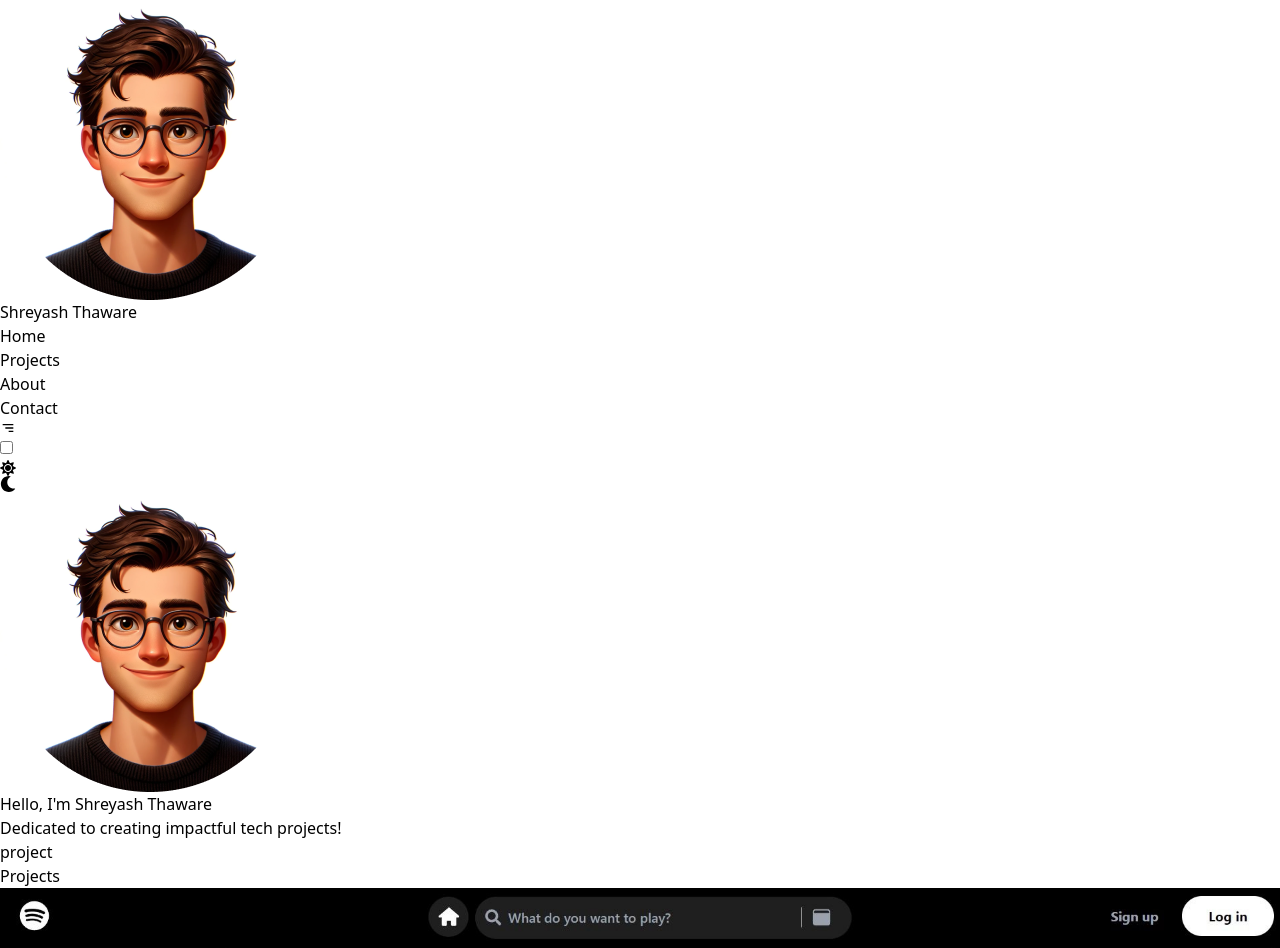
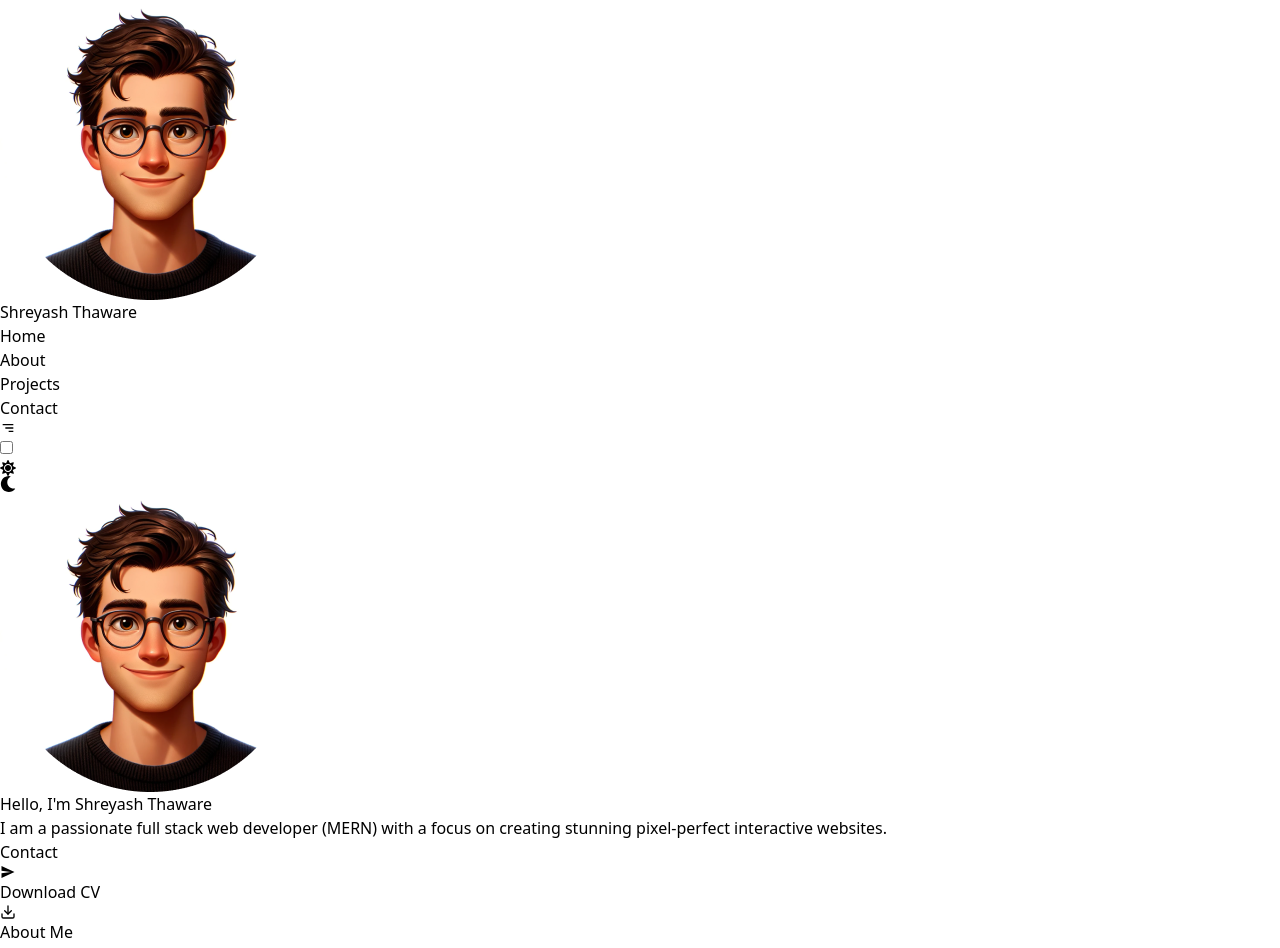
Before and after one commit to Shreyashthaware2003/Portfolioo, a React (Vite) app: page / in a window 1280 px wide. Shown: the top 948 px of the page. Built offline with nearby package versions, Linux system fonts and the light colour scheme.

Commit message:
minor changes

```diff
--- a/src/component/Portfolio.jsx
+++ b/src/component/Portfolio.jsx
@@ -15,6 +15,8 @@ import { FaLinkedin } from "react-icons/fa6";
 import { GiClick } from "react-icons/gi";
 import { PiSpinnerBall } from "react-icons/pi";
 import { MdOutlineFileDownload } from "react-icons/md";
+import { IoMdSend } from "react-icons/io";
+import { FiDownload } from "react-icons/fi";
 import '../App.css'
 
 function Portfolio() {
@@ -36,7 +38,7 @@ function Portfolio() {
 
     useEffect(() => {
         const handleScroll = () => {
-            const sections = ['home', 'projects', 'about', 'contact'];
+            const sections = ['home', 'about', 'projects', 'contact'];
             for (const section of sections) {
                 const element = document.getElementById(section);
                 if (element && window.scrollY >= element.offsetTop - 160) {
@@ -189,28 +191,28 @@ function Portfolio() {
                                 <img src="/hero.png" className='w-12' alt="" />
                                 <Link to={'home'} smooth={true} offset={-100} duration={500} className={`${color ? 'text-white hover:text-[#67fd67]' : 'text-black hover:text-blue-600'} text-sm md:text-lg font-bold tracking-widest uppercase transition-all duration-300 md:hover:-translate-y-1 cursor-pointer`}>Shreyash Thaware</Link>
                             </div>
-                            <ul className={`hidden md:flex justify-center items-center gap-2 text-sm font-semibold shadow-lg py-2 px-2 rounded-md  ${color ? 'bg-[#0e0f0f]' : 'bg-white'}`}>
+                            <ul className={`hidden md:flex justify-center items-center gap-2 text-sm font-semibold shadow-lg py-2 px-2 rounded-md  ${color ? 'bg-[#0e0f0f]' : 'bg-white'} `}>
                                 <Link to={'home'} smooth={true} offset={-120} duration={500}>
-                                    <li className={`px-4 py-2 ${activeSection === 'home' ? (color ? 'bg-[#67fd67] text-black' : 'bg-blue-600 text-white') : (color ? 'hover:bg-[#67fd67] hover:text-black text-white' : 'hover:bg-blue-700 hover:text-white')} rounded-md cursor-pointer`}>
+                                    <li className={`px-4 py-2 ${activeSection === 'home' ? (color ? 'bg-[#67fd67] text-black' : 'bg-blue-600 text-white') : (color ? 'hover:bg-[#67fd67] hover:text-black text-white' : 'hover:bg-blue-700 hover:text-white')} rounded-md cursor-pointer transition-all duration-200`}>
                                         Home
                                     </li>
                                 </Link>
 
-                                <Link to={'projects'} smooth={true} offset={-40} duration={500}>
-                                    <li className={`px-4 py-2 ${activeSection === 'projects' ? (color ? 'bg-[#67fd67] text-black' : 'bg-blue-600 text-white') : (color ? 'hover:bg-[#67fd67] hover:text-black text-white' : 'hover:bg-blue-700 hover:text-white')} rounded-md cursor-pointer`}>
-                                        Projects
-                                    </li>
-                                </Link>
-
                                 <Link to={'about'} smooth={true} offset={-30} duration={500}>
-                                    <li className={`px-4 py-2 ${activeSection === 'about' ? (color ? 'bg-[#67fd67] text-black' : 'bg-blue-600 text-white') : (color ? 'hover:bg-[#67fd67] hover:text-black text-white' : 'hover:bg-blue-700 hover:text-white')} rounded-md cursor-pointer`}>
+                                    <li className={`px-4 py-2 ${activeSection === 'about' ? (color ? 'bg-[#67fd67] text-black' : 'bg-blue-600 text-white') : (color ? 'hover:bg-[#67fd67] hover:text-black text-white' : 'hover:bg-blue-700 hover:text-white')} rounded-md cursor-pointer transition-all duration-200`}>
                                         About
                                     </li>
                                 </Link>
 
 
+                                <Link to={'projects'} smooth={true} offset={-40} duration={500}>
+                                    <li className={`px-4 py-2 ${activeSection === 'projects' ? (color ? 'bg-[#67fd67] text-black' : 'bg-blue-600 text-white') : (color ? 'hover:bg-[#67fd67] hover:text-black text-white' : 'hover:bg-blue-700 hover:text-white')} rounded-md cursor-pointer transition-all duration-200`}>
+                                        Projects
+                                    </li>
+                                </Link>
+
                                 <Link to={'contact'} smooth={true} offset={-20} duration={500}>
-                                    <li className={`px-4 py-2 ${activeSection === 'contact' ? (color ? 'bg-[#67fd67] text-black' : 'bg-blue-600 text-white') : (color ? 'hover:bg-[#67fd67] hover:text-black text-white' : 'hover:bg-blue-700 hover:text-white')} rounded-md cursor-pointer`}>
+                                    <li className={`px-4 py-2 ${activeSection === 'contact' ? (color ? 'bg-[#67fd67] text-black' : 'bg-blue-600 text-white') : (color ? 'hover:bg-[#67fd67] hover:text-black text-white' : 'hover:bg-blue-700 hover:text-white')} rounded-md cursor-pointer transition-all duration-200`}>
                                         Contact
                                     </li>
                                 </Link>
@@ -273,8 +275,8 @@ function Portfolio() {
                                 <img src="/hero.png" alt="Hero" className='w-56 h-auto md:w-auto' />
                             </div>
                             <div className=' text-sm md:text-base font-semibold px-6 py-6  md:px-24 flex flex-col justify-center items-center '>
-                                <h2 className='text-xl md:text-4xl font-bold py-2 flex justify-center items-center md:block text-center'>Hello, I'm Shreyash Thaware</h2>
-                                <p className='px-5 md:px-0 text-center'>Dedicated to creating impactful tech projects!</p>
+                                <h2 className='text-xl md:text-2xl font-bold py-2 flex justify-center items-center md:block text-center'>Hello, I'm Shreyash Thaware</h2>
+                                <p className='px-5 py-2 md:px-0 text-center max-w-md'>I am a passionate full stack web developer (MERN) with a focus on creating stunning pixel-perfect interactive websites.</p>
                                 {/* <div className='flex md:justify-start gap-4 py-6 px-5 md:px-0'>
                                     <a href="https://www.linkedin.com/in/shreyash-thaware-168718264/" target='_blank' className={`w-8 h-8 rounded-full shadow-lg bg-gray-100 text-lg hover:bg-blue-600 hover:text-white hover:scale-125 duration-300 flex justify-center items-center ${color ? 'text-black border border-gray-400' : ''} `}><FaLinkedinIn /></a>
 
@@ -284,7 +286,15 @@ function Portfolio() {
 
                                     <a href="https://mail.google.com/mail/?view=cm&fs=1&to=shreyashthaware284@gmail.com" target='_blank' className={`w-8 h-8 rounded-full shadow-lg bg-gray-100 text-lg hover:bg-yellow-500 hover:text-white hover:scale-125 duration-300 flex justify-center items-center ${color ? 'text-black border border-gray-400' : ''}`}><MdMailOutline /></a>
                                 </div> */}
-                                <Link to={'projects'} smooth={true} offset={-80} duration={500} className={` w-fit text-center py-2 px-20 my-4 cursor-pointer hover:-translate-y-1 duration-500 rounded-md uppercase font-bold tracking-wider transition-all ${color ? "bg-green-500 text-black" : " bg-blue-600 text-white"}`}>project</Link>
+                                <div className=' flex justify-center items-center gap-4'>
+                                    <Link to={'contact'} smooth={true} offset={-80} duration={500} className={` flex justify-center items-center gap-2 w-fit text-center py-2 px-4 my-4 cursor-pointer hover:scale-105 duration-500 rounded-md font-semibold tracking-wider transition-all ${color ? "bg-[#67fd67] text-black" : " bg-blue-600 text-white"}`}>Contact <IoMdSend /></Link>
+
+                                    <a href="/Resume1.pdf" download="Shreyash_Thaware_Resume.pdf" className=''>
+                                        <button className={` flex justify-center items-center gap-2 font-semibold tracking-wide rounded-md py-2 px-4 w-fit  hover:scale-105 duration-500 ${color ? 'bg-[#67fd67] text-black' : 'bg-blue-600 text-white'} `}>
+                                            Download CV <FiDownload />
+                                        </button>
+                                    </a>
+                                </div>
 
                             </div>
                         </div>
@@ -295,40 +305,6 @@ function Portfolio() {
                             <div className={`relative w-6 h-10 border-2  rounded-full ${color ? "border-white" : "border-gray-800"}`}>
                                 {/* Inner animated dot */}
                                 <div className={`absolute top-2 left-1/2 transform -translate-x-1/2 w-1 h-1 ${color ? "bg-white" : "bg-gray-800"} rounded-full animate-scroll`}></div>
-                            </div>
-                        </div>
-
-                        {/* Projects Section with Pagination */}
-                        <div id='projects' className='md:pt-16 px-4'>
-                            <div className='flex justify-center items-center gap-6 py-20  md:px-10'>
-                                <div className='line-before h-[1.6px] w-full bg-slate-300 '></div>
-                                <h2 className={`text-xl md:text-2xl font-bold uppercase ${color ? 'text-white' : ''}`}>Projects</h2>
-                                <div className='line-after h-[1.6px] w-full bg-slate-300 '></div>
-                            </div>
-                            <div className='flex flex-wrap justify-center gap-4 py-8'>
-                                {currentProjects.map((item, index) => (
-                                    <a href={item.project} target='_blank' key={index} className={`flex flex-col  mx-2 md:mx-0 border-2 border-black rounded-md ${color ? 'text-white border-gray-400' : 'text-black'}`}>
-                                        <img src={item.imgSrc} alt={item.imgAlt} className='w-96 md:h-[185px] object-cover rounded-t-md' />
-                                        <div className='flex justify-between items-center px-4 py-2  font-semibold'>
-                                            <span className='flex gap-2'>
-                                                <a href={item.git}><FiGithub className={`rounded-full hover:scale-110 duration-100 w-8 h-8 py-2 shadow-lg bg-white ${color ? 'text-black' : ''}`} /></a>
-                                                <a href={item.project}><IoLink className={`rounded-full hover:scale-110 duration-100 w-8 h-8 py-2 shadow-lg bg-white ${color ? 'text-black' : ''}`} /></a>
-                                            </span>
-                                            {item.title}
-                                        </div>
-                                    </a>
-                                ))}
-                            </div>
-                            <div className='flex justify-center mt-4 gap-2'>
-                                {Array.from({ length: totalPages }, (_, index) => (
-                                    <div
-                                        key={index}
-                                        className={`w-4 h-4 rounded-full cursor-pointer ${index + 1 === currentPage
-                                            ? color ? 'bg-green-500 border-2 shadow-white' : 'bg-blue-500 border-2 border-black ' : 'bg-gray-300'
-                                            }`}
-                                        onClick={() => setCurrentPage(index + 1)}
-                                    ></div>
-                                ))}
                             </div>
                         </div>
 
@@ -381,6 +357,42 @@ function Portfolio() {
                                 </div>
                             </div>
                         </div>
+
+                        {/* Projects Section with Pagination */}
+                        <div id='projects' className='md:pt-16 px-4'>
+                            <div className='flex justify-center items-center gap-6 py-20  md:px-10'>
+                                <div className='line-before h-[1.6px] w-full bg-slate-300 '></div>
+                                <h2 className={`text-xl md:text-2xl font-bold uppercase ${color ? 'text-white' : ''}`}>Projects</h2>
+                                <div className='line-after h-[1.6px] w-full bg-slate-300 '></div>
+                            </div>
+                            <div className='flex flex-wrap justify-center gap-4 py-8'>
+                                {currentProjects.map((item, index) => (
+                                    <a href={item.project} target='_blank' key={index} className={`flex flex-col  mx-2 md:mx-0 border-2 border-black rounded-md ${color ? 'text-white border-gray-400' : 'text-black'}`}>
+                                        <img src={item.imgSrc} alt={item.imgAlt} className='w-96 md:h-[185px] object-cover rounded-t-md' />
+                                        <div className='flex justify-between items-center px-4 py-2  font-semibold'>
+                                            <span className='flex gap-2'>
+                                                <a href={item.git}><FiGithub className={`rounded-full hover:scale-110 duration-100 w-8 h-8 py-2 shadow-lg bg-white ${color ? 'text-black' : ''}`} /></a>
+                                                <a href={item.project}><IoLink className={`rounded-full hover:scale-110 duration-100 w-8 h-8 py-2 shadow-lg bg-white ${color ? 'text-black' : ''}`} /></a>
+                                            </span>
+                                            {item.title}
+                                        </div>
+                                    </a>
+                                ))}
+                            </div>
+                            <div className='flex justify-center mt-4 gap-2'>
+                                {Array.from({ length: totalPages }, (_, index) => (
+                                    <div
+                                        key={index}
+                                        className={`w-4 h-4 rounded-full cursor-pointer ${index + 1 === currentPage
+                                            ? color ? 'bg-green-500 border-2 shadow-white' : 'bg-blue-500 border-2 border-black ' : 'bg-gray-300'
+                                            }`}
+                                        onClick={() => setCurrentPage(index + 1)}
+                                    ></div>
+                                ))}
+                            </div>
+                        </div>
+
+
 
 
 
```
